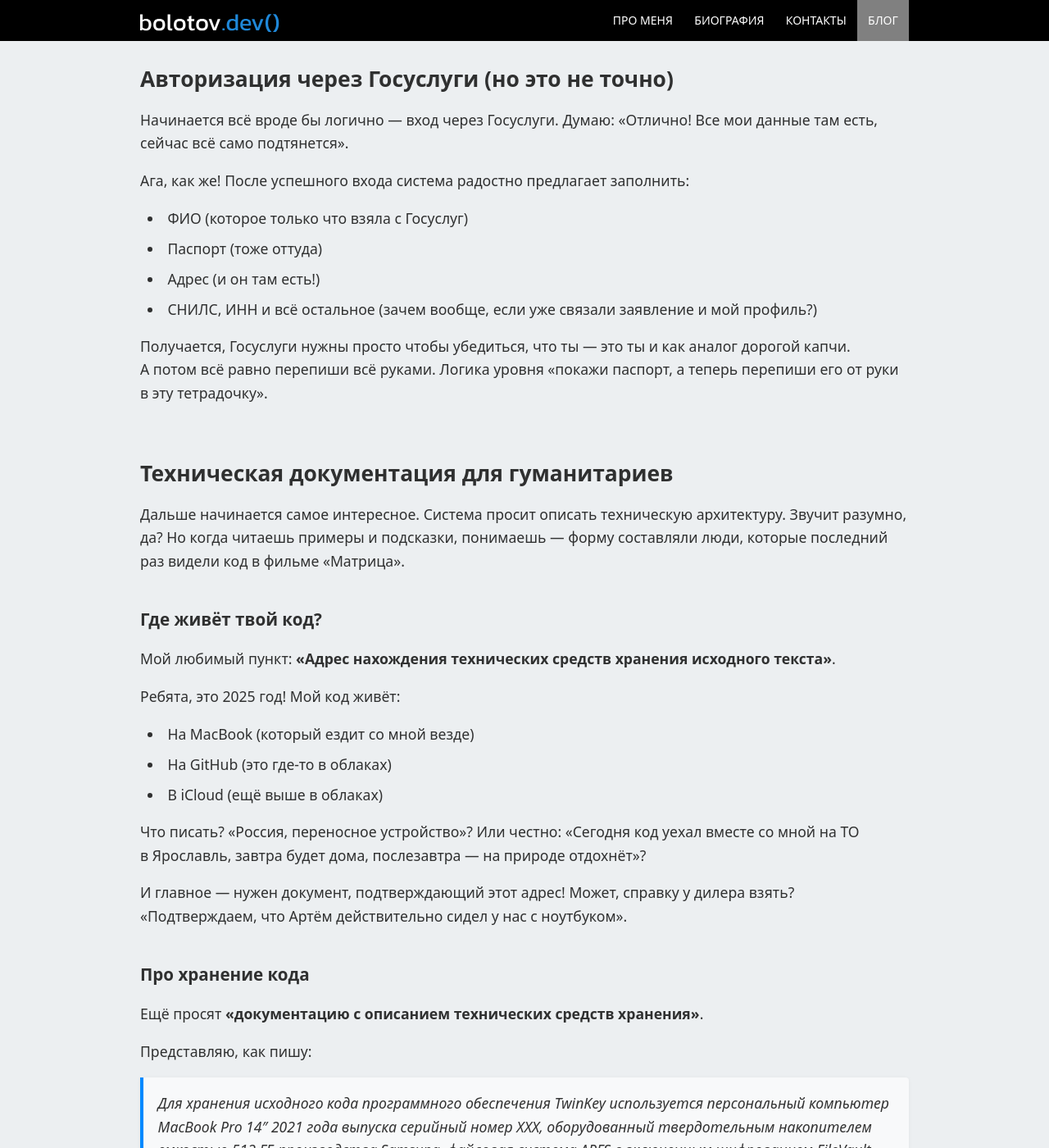
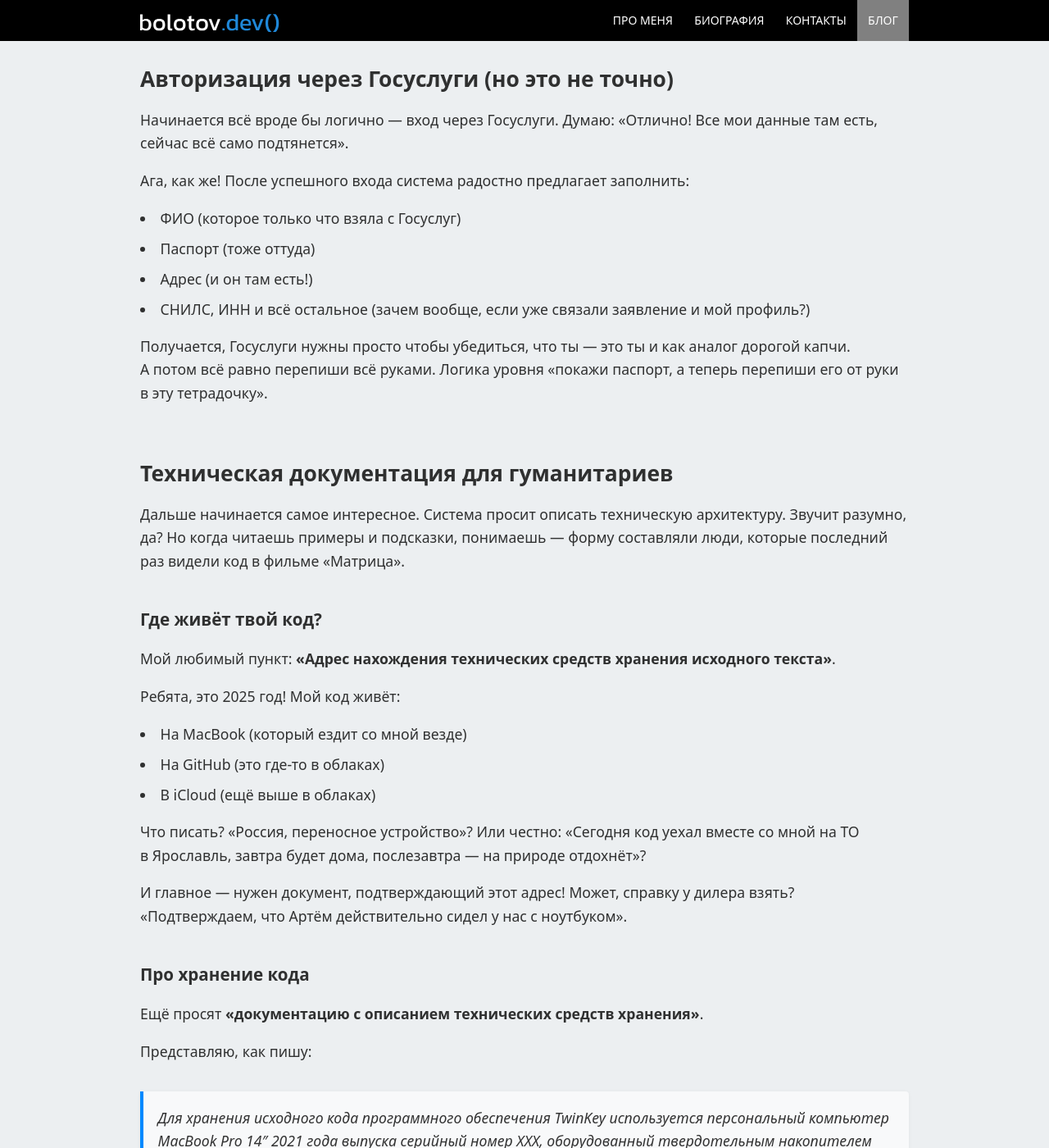
Before and after one commit to artembolotov/artembolotov.github.io, a Jekyll site: the page built from blog/_posts/2025-05-28-reestr-po.md, in a window 1280 px wide and 1400 px high, scrolled down 937 px. Shown: the whole window at 82% size. Built offline with Jekyll 4.4.1, drawn with Linux system fonts in a browser that asks for light colours.

Commit message:
Fixed blockquote

```diff
--- a/styles/blog.css
+++ b/styles/blog.css
@@ -201,7 +201,6 @@
 }
 
 main li {
-  padding-left: 0.5em;
   margin-bottom: 0.5em;
 }
 
@@ -515,16 +514,12 @@
   margin: 2em 0;
   padding: 1em;
   background-color: #f8f9fa;
+  color: rgba(0,0,0,0.8);
   border-left: 4px solid #0089ff;
   border-radius: 0 4px 4px 0;
   position: relative;
   font-style: italic;
   box-shadow: 0 1px 5px rgba(0,0,0,0.05);
-}
-
-blockquote p {
-  margin: 0;
-  color: rgba(0,0,0,0.8);
 }
 
 blockquote p:last-child {
@@ -537,13 +532,10 @@
     color: #888;
   }
 
-  blockquote {
+  blockquote p {
     background-color: #1a1a1a;
     border-left-color: #64b2ff;
     box-shadow: 0 1px 5px rgba(0,0,0,0.2);
-  }
-
-  blockquote p {
     color: rgba(255,255,255,0.9);
   }
 }
```
